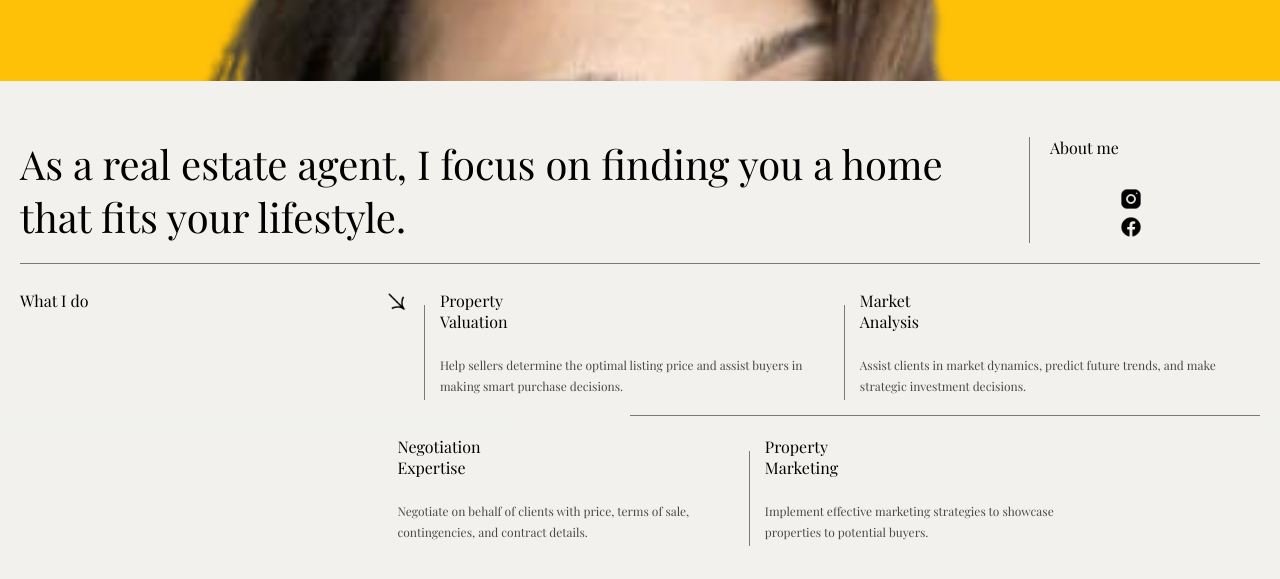
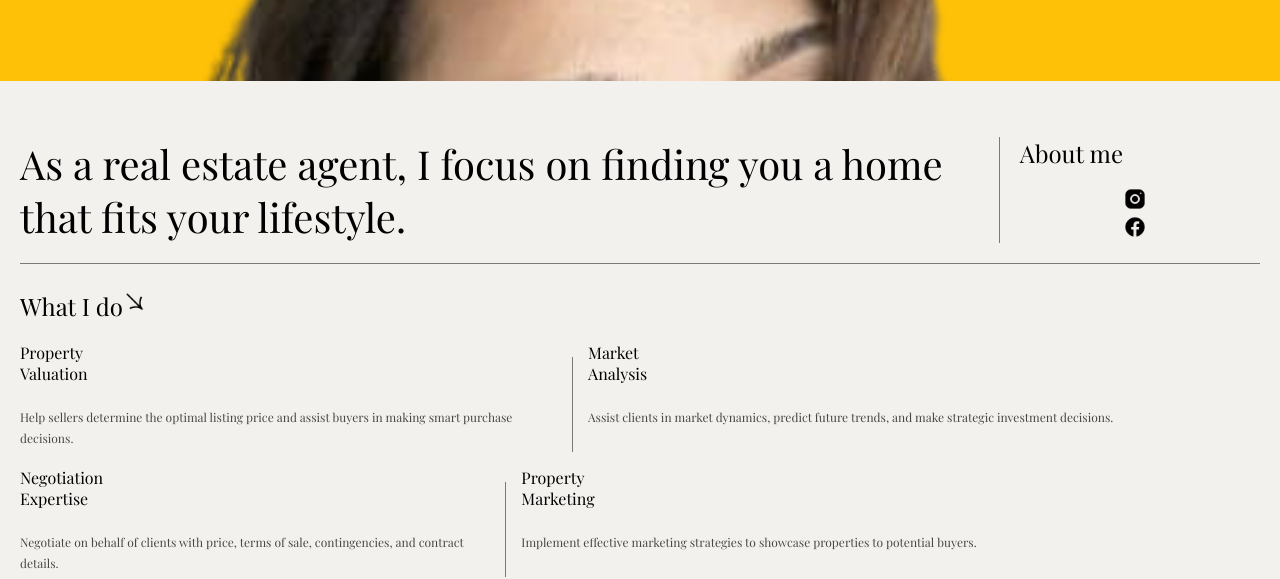
Before and after one commit to gtzjesus/JesicaArreola, a React (Vite) app: page / in a window 1280 px wide. Shown: the part 592-1171 px from the top of the page. Built offline with nearby package versions, Linux system fonts and the light colour scheme; no server answers.

Commit message:
Modifying Work component for better UI

```diff
--- a/src/components/about/About.jsx
+++ b/src/components/about/About.jsx
@@ -36,7 +36,9 @@ const More = styled.div`
   align-self: flex-end; /* Align to the bottom of the flex container */
 `;
 
-const Title = styled.div``;
+const Title = styled.span`
+  font-size: var(--font-small);
+`;
 
 const Link = styled.a`
   position: relative;
--- a/src/components/work/Work.jsx
+++ b/src/components/work/Work.jsx
@@ -30,12 +30,7 @@ const Section = styled.div`
 
 const Title = styled.div`
   flex: 1;
-  /* Add your title styles here */
-`;
-
-const TitleInvisible = styled.div`
-  flex: 1;
-  color: var(--color-tan);
+  font-size: var(--font-small);
   /* Add your title styles here */
 `;
 
@@ -62,12 +57,6 @@ const VerticalLine = styled.div`
   opacity: 0.5;
 `;
 
-const VerticalLineInvisible = styled.div`
-  border-left: 1px solid var(--color-tan); /* Adjust thickness and color as needed */
-  height: auto; /* Set height to auto to match content height */
-  margin: 20px; /* Adjust spacing as needed */
-`;
-
 // ------------------------------
 // Component
 // ------------------------------
@@ -81,8 +70,8 @@ function Work() {
           <Title>What I do</Title>
           <Icon src="/icons/downarrow.png"></Icon>
         </Section>
-
-        <VerticalLine />
+      </StyledWork>
+      <StyledWork>
         <Section>
           <Content>
             <ContentTitle>
@@ -113,14 +102,8 @@ function Work() {
           </Content>
         </Section>
       </StyledWork>
-      <div className="hr-half-screen"></div>
 
       <StyledWork>
-        <Section>
-          <TitleInvisible>What I do</TitleInvisible>
-        </Section>
-
-        <VerticalLineInvisible />
         <Section>
           <Content>
             <ContentTitle>
```
